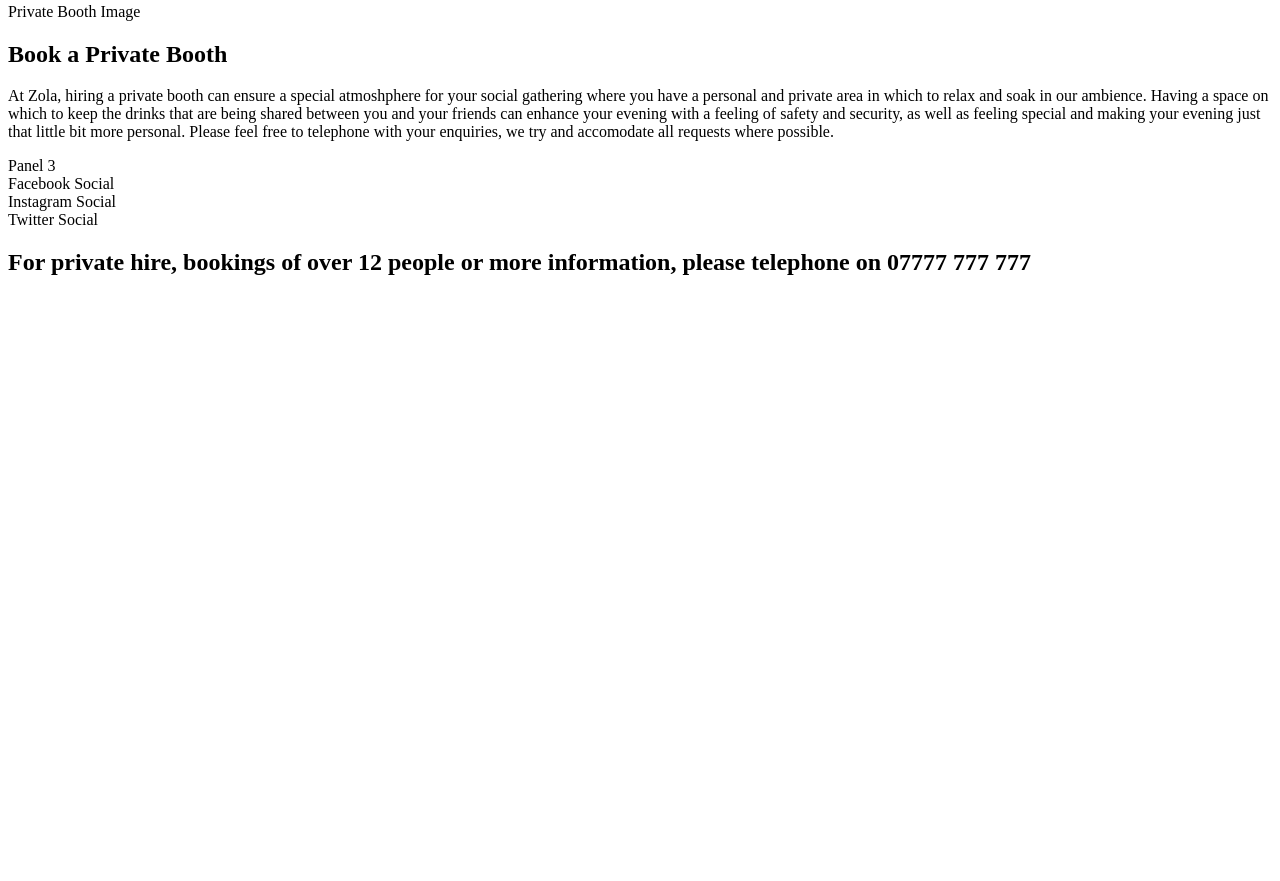
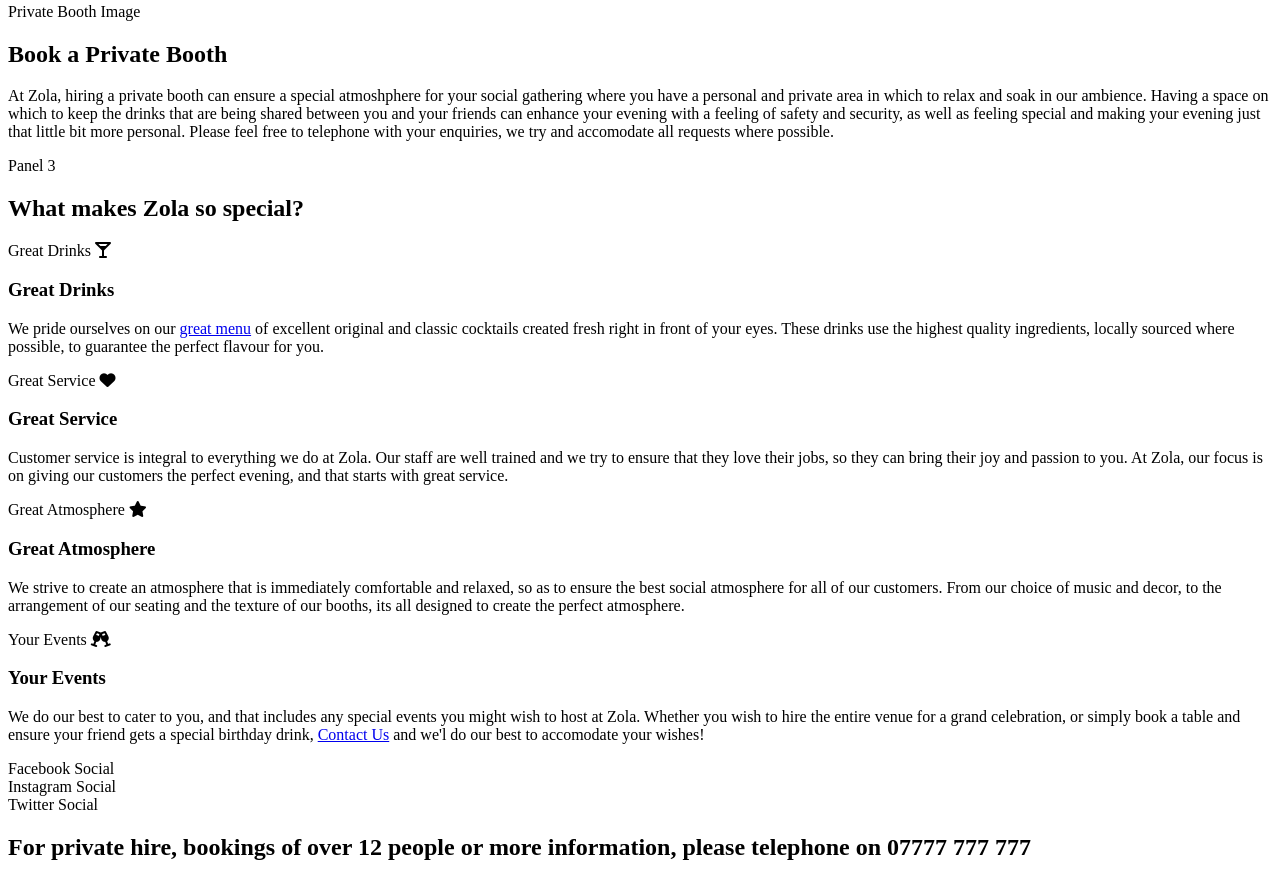
Before and after one commit to jameshart197/CI_PP1_ZOLA_BAR, a plain HTML site: page index.html in a window 1280 px wide. Shown: the part 780-1661 px from the top of the page. Before the commit the page ends 1076 px from the top, so only its background shows below. Drawn offline with Linux system fonts and the light colour scheme.

Commit message:
[FTR] Add content to Panel 3.

```diff
--- a/index.html
+++ b/index.html
@@ -1,5 +1,6 @@
 <!DOCTYPE html>
 <html lang="en">
+
 <head>
     <meta charset="UTF-8">
     <meta http-equiv="X-UA-Compatible" content="IE=edge">
@@ -7,10 +8,12 @@
     <link rel="stylesheet" href="assets/css/style.css">
     <title>Home</title>
 </head>
+
 <body>
     <header>
         <div>
-            <a href="index.html" id="logo-anchor"><img src="assets/images/zola-logo.png" alt="The zola logo" id="logo"></a>
+            <a href="index.html" id="logo-anchor"><img src="assets/images/zola-logo.png" alt="The zola logo"
+                    id="logo"></a>
         </div>
         <div>
             <h1>ZOLA</h1>
@@ -36,7 +39,7 @@
         </div>
     </header>
     <div id="hero-image">
-       Hero Image
+        Hero Image
     </div>
     <div> Panel 1
         <div>
@@ -71,7 +74,49 @@
         </div>
     </div>
     <div> Panel 3
-
+        <div>
+            <h2>What makes Zola so special?</h2>
+        </div>
+        <div> Great Drinks
+            <i class="fa-solid fa-martini-glass"></i>
+            <h3 class="why-special">Great Drinks</h3>
+            <p>
+                We pride ourselves on our <a href=menu.html>great menu</a> of excellent original and classic
+                cocktails created fresh right in front of
+                your eyes. These drinks use the highest quality ingredients, locally sourced where possible, to
+                guarantee the perfect flavour for you.
+            </p>
+        </div>
+        <div> Great Service
+            <i class="fa-solid fa-heart"></i>
+            <h3 class="why-special">Great Service</h3>
+            <p>
+                Customer service is integral to everything we do at Zola. Our staff are well trained and we try
+                to ensure that they love their jobs, so they can bring their joy and passion to you. At Zola,
+                our focus is on giving our customers the perfect evening, and that starts with great service.
+            </p>
+        </div>
+        <div> Great Atmosphere
+            <i class="fa-solid fa-star"></i>
+            <h3 class="why-special">Great Atmosphere</h3>
+            <p>
+                We strive to create an atmosphere that is immediately comfortable and relaxed, so as to ensure
+                the best social atmosphere for all of our customers. From our choice of music and decor, to the
+                arrangement of our seating and the texture of our booths, its all designed to create the perfect
+                atmosphere.
+            </p>
+        </div>
+        <div> Your Events
+            <i class="fa-solid fa-champagne-glasses"></i>
+            <h3 class="why-special">Your Events</h3>
+            <p>
+                We do our best to cater to you, and that includes any special events you might wish to host at
+                Zola. Whether you wish to hire the entire venue for a grand celebration, or simply book a table
+                and ensure your friend gets a special birthday drink, <a href=contact-us.html> Contact Us</a> and we'l
+                do our best to
+                accomodate your wishes!
+            </p>
+        </div>
     </div>
     <footer>
         <div>
@@ -86,4 +131,5 @@
     </footer>
     <script src="https://kit.fontawesome.com/86633e9820.js" crossorigin="anonymous"></script>
 </body>
+
 </html>
```
